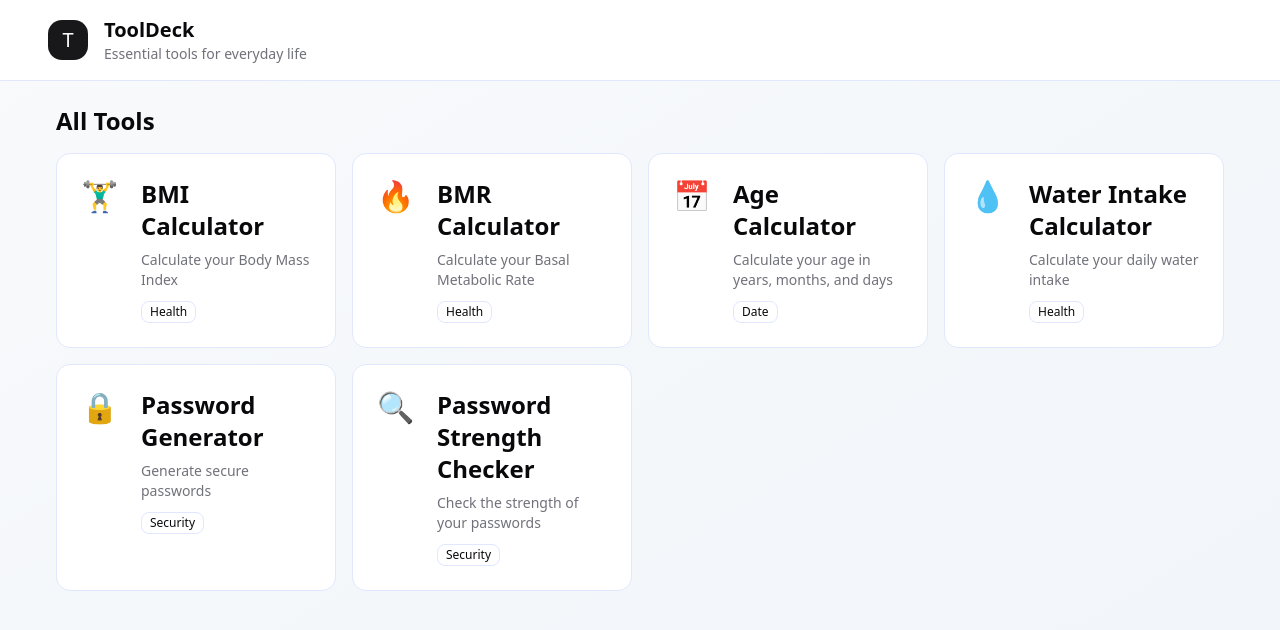
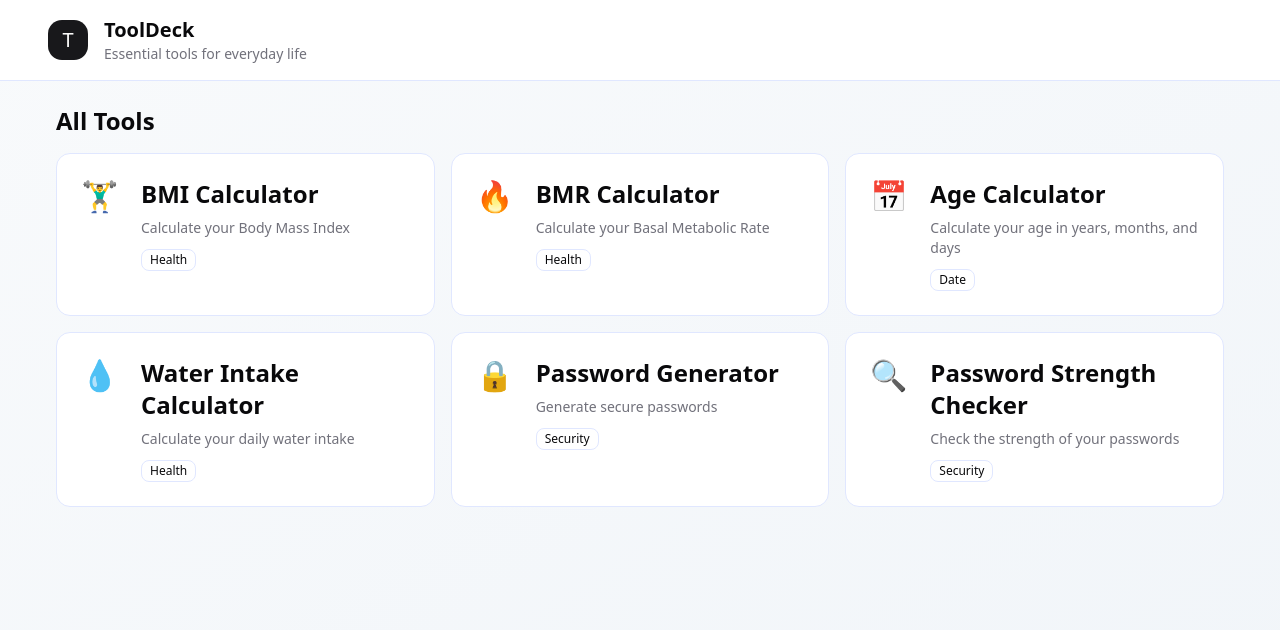
Before and after one commit to ifty64bit/toolkit, a Next.js app: page / in a window 1280 px wide. Shown: the top 630 px of the page. Built offline with nearby package versions, Linux system fonts and the light colour scheme.

Commit message:
fix: adjust grid column size for better responsiveness

```diff
--- a/src/app/page.tsx
+++ b/src/app/page.tsx
@@ -8,7 +8,7 @@
             <div>
                 <h2>All Tools</h2>
             </div>
-            <div className="grid gap-4 sm:grid-cols-[repeat(auto-fit,minmax(250px,1fr))]">
+            <div className="grid gap-4 sm:grid-cols-[repeat(auto-fit,minmax(20rem,1fr))]">
                 {links.map((link) => (
                     <Link key={link.href} href={link.href} className="block">
                         <Card
```
